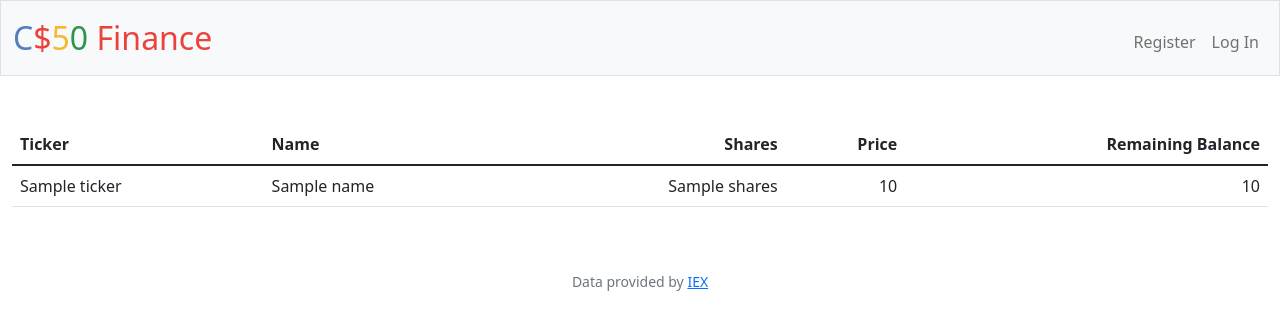
After one commit to hkthaeh/Simple-Stock-Website, a Python web app: template templates/sold.html in a window 1280 px wide. The commit adds this page. Shown: the top 330 px of the page. Run offline with Jinja, Linux system fonts and the light colour scheme; the template is opened without the code that fills it: most values are stand-ins (such as "Sample title", 1, 10 or a date in 2020).

Commit message:
Add files via upload

```diff
--- a/templates/index.html
+++ b/templates/index.html
@@ -22,18 +22,18 @@
                 <td class="text-start">{{ result.name }}</td>
                 <td class="text-end">{{ result.shares }}</td>
                 <td class="text-end">{{ result.price | usd }}</td>
-                <td class="text-end">{{ result.shares * result.price | usd }}</td>
+                <td class="text-end">{{ (result.shares * result.price) | usd }}</td>
             </tr>
             {% endfor %}
         </tbody>
         <ffoot>
             <tr>
                 <td class="border-0 fw-bold text-end" colspan="4">Cash</td>
-                <td class="border-0 text-end">{{ cash }}</td>
+                <td class="border-0 text-end">{{ cash | usd }}</td>
             </tr>
             <tr>
                 <td class="border-0 fw-bold text-end" colspan="4">Total</td>
-                <td class="border-0 w-bold text-end">{{ profile }}</td>
+                <td class="border-0 w-bold text-end">{{ profile | usd }}</td>
             </tr>
         </ffoot>
     </table>
--- a/templates/login.html
+++ b/templates/login.html
@@ -15,3 +15,5 @@
         <button class="btn btn-primary" type="submit">Log In</button>
     </form>
 {% endblock %}
+
+<!-- export API_KEY=pk_2d1f08eafd6b4ed98d49da8d90cbd89d -->
--- a/templates/register.html
+++ b/templates/register.html
@@ -13,7 +13,7 @@
             <input class="form-control mx-auto w-auto" id="password" name="password" placeholder="Password" type="password">
         </div>
         <div class="mb-3">
-            <input class="form-control mx-auto w-auto" id="confirm" name="confirm" placeholder="Confirm Password" type="password">
+            <input class="form-control mx-auto w-auto" id="confirmation" name="confirmation" placeholder="Confirm Password" type="password">
         </div>
         <button class="btn btn-primary" type="submit">Register</button>
     </form>
--- /dev/null
+++ b/templates/sold.html
@@ -0,0 +1,28 @@
+{% extends "layout.html" %}
+
+{% block title %}
+    Sold
+{% endblock %}
+
+{% block main %}
+    <table class="table">
+        <thead>
+            <tr>
+                <th class="text-start">Ticker</th>
+                <th class="text-start">Name</th>
+                <th class="text-end">Shares</th>
+                <th class="text-end">Price</th>
+                <th class="text-end">Remaining Balance</th>
+            </tr>
+        </thead>
+        <tbody>
+            <tr>
+                <td class="text-start">{{ ticker }}</td>
+                <td class="text-start">{{ name }}</td>
+                <td class="text-end">{{ shares }}</td>
+                <td class="text-end">{{ price }}</td>
+                <td class="text-end">{{ total }}</td>
+            </tr>
+        </tbody>
+    </table>
+{% endblock %}
```
